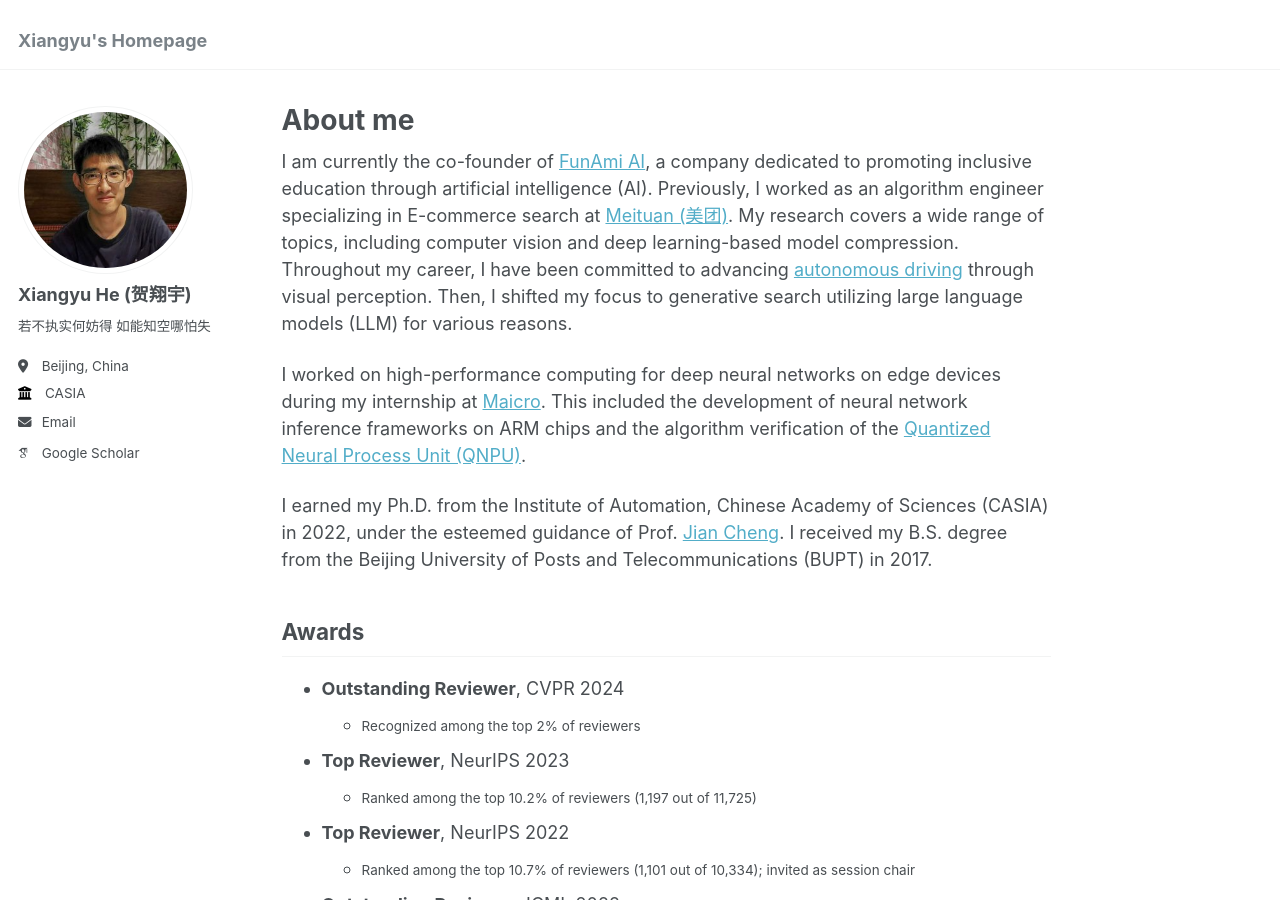
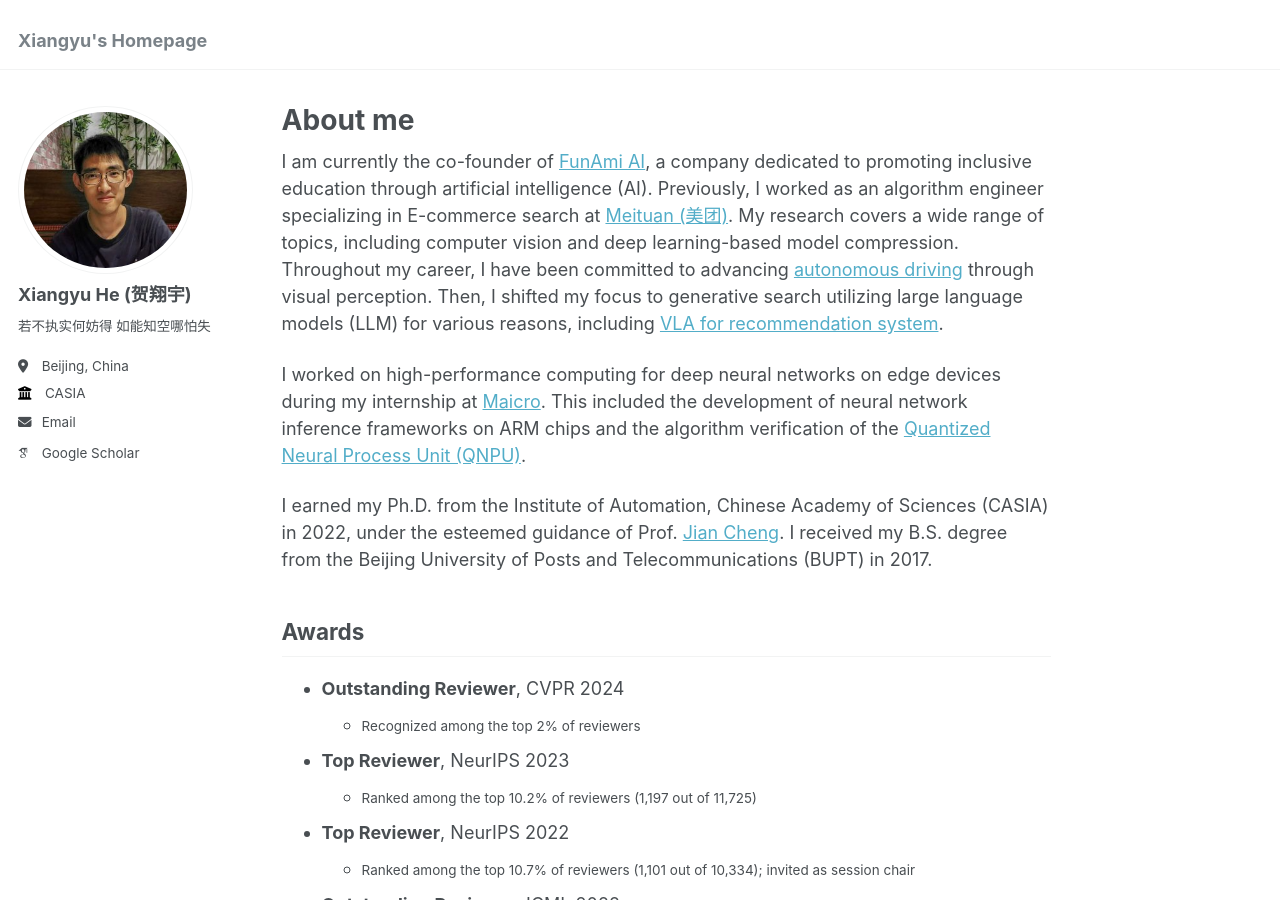
Before and after one commit to HolmesShuan/HolmesShuan.github.io, a Jekyll site: the page built from _pages/about.md, in a window 1280 px wide and 900 px high. Built offline with Jekyll 4.4.1, drawn with Linux system fonts in a browser that asks for light colours; some web fonts are replaced.

Commit message:
Update about.md with additional project reference
Added a reference to VLA for recommendation system in the about section.

```diff
--- a/_pages/about.md
+++ b/_pages/about.md
@@ -7,7 +7,7 @@ redirect_from:
   - /about.html
 ---
 
-I am currently the co-founder of [FunAmi AI](https://funami.cn/#about), a company dedicated to promoting inclusive education through artificial intelligence (AI). Previously, I worked as an algorithm engineer specializing in E-commerce search at [Meituan (美团)](https://www.meituan.com/en-US/about-us). My research covers a wide range of topics, including computer vision and deep learning-based model compression. Throughout my career, I have been committed to advancing [autonomous driving](https://mad.meituan.com/) through visual perception. Then, I shifted my focus to generative search utilizing large language models (LLM) for various reasons.
+I am currently the co-founder of [FunAmi AI](https://funami.cn/#about), a company dedicated to promoting inclusive education through artificial intelligence (AI). Previously, I worked as an algorithm engineer specializing in E-commerce search at [Meituan (美团)](https://www.meituan.com/en-US/about-us). My research covers a wide range of topics, including computer vision and deep learning-based model compression. Throughout my career, I have been committed to advancing [autonomous driving](https://mad.meituan.com/) through visual perception. Then, I shifted my focus to generative search utilizing large language models (LLM) for various reasons, including [VLA for recommendation system](https://github.com/HolmesShuan/Vision-Language-Action-VLA-for-Recommendation-System).
 
 I worked on high-performance computing for deep neural networks on edge devices during my internship at [Maicro](https://www.maicro.com/). This included the development of neural network inference frameworks on ARM chips and the algorithm verification of the [Quantized Neural Process Unit (QNPU)](http://www.semiinsights.com/s/foundry/33/36933.shtml).
 
```
